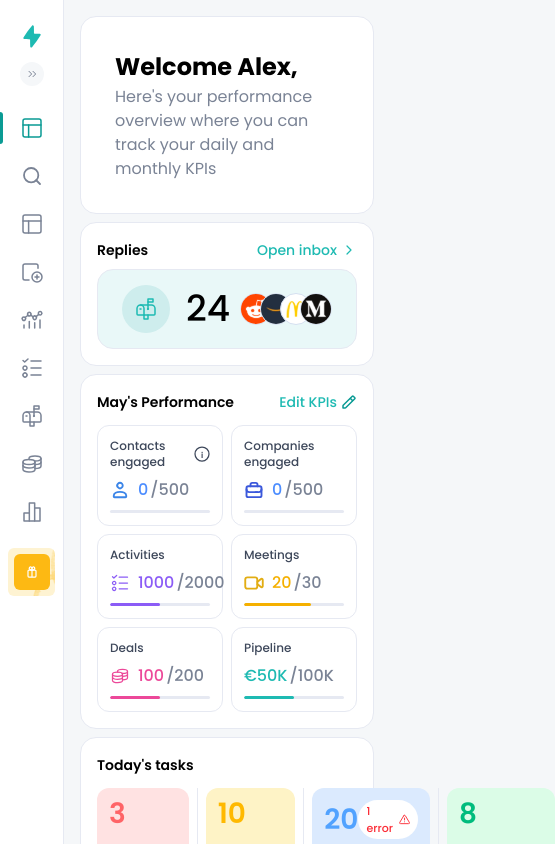
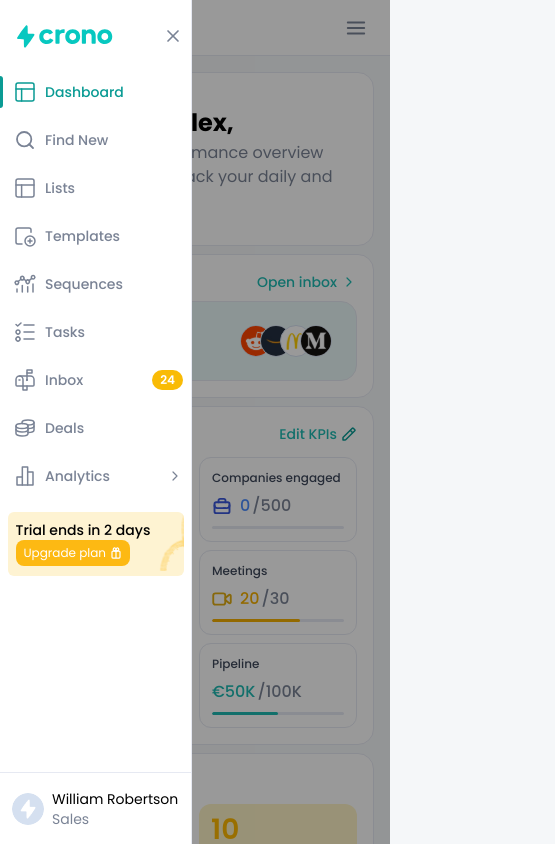
Before and after one commit to gabrielebelloo/crono-dashboard, a React (Vite) app: page /dashboard in a window 390 px wide. Both pictures are taken after a click on the button "Open menu". Shown: the top 844 px of the page, 555 px wide, since content can reach past the window. Built offline with nearby package versions, Linux system fonts and the light colour scheme.

Commit message:
feat: enhance AppLayout and Sidebar components with mobile responsiveness and improved navigation features

```diff
--- a/src/components/layout/AppLayout.tsx
+++ b/src/components/layout/AppLayout.tsx
@@ -1,10 +1,44 @@
+import { useState } from "react";
+import { Link } from "react-router-dom";
 import Sidebar from "./Sidebar/Sidebar";
+import CronoLogo from "../../assets/branding/crono-logo-transparent.svg?react";
 
 export default function AppLayout({ children }: { children: React.ReactNode }) {
+  const [sidebarOpen, setSidebarOpen] = useState(false);
+
   return (
-    <div className="flex">
-      <Sidebar />
-      <main className="w-full p-4">{children}</main>
+    <div className="flex min-h-screen">
+      {/* Mobile top bar */}
+      <header className="fixed top-0 left-0 right-0 z-30 flex h-14 items-center justify-between border-b border-border bg-white px-4 lg:hidden">
+        <Link to="/dashboard" className="flex shrink-0">
+          <CronoLogo className="h-6 w-auto" aria-hidden />
+        </Link>
+        <button
+          type="button"
+          onClick={() => setSidebarOpen(true)}
+          className="flex h-9 w-9 items-center justify-center rounded-lg text-gray hover:bg-light transition-colors cursor-pointer"
+          aria-label="Open menu"
+        >
+          <svg
+            width="22"
+            height="22"
+            viewBox="0 0 24 24"
+            fill="none"
+            stroke="currentColor"
+            strokeWidth="2"
+            strokeLinecap="round"
+            aria-hidden="true"
+          >
+            <line x1="3" y1="6" x2="21" y2="6" />
+            <line x1="3" y1="12" x2="21" y2="12" />
+            <line x1="3" y1="18" x2="21" y2="18" />
+          </svg>
+        </button>
+      </header>
+
+      <Sidebar mobileOpen={sidebarOpen} onClose={() => setSidebarOpen(false)} />
+
+      <main className="w-full p-4 pt-18 lg:pt-4">{children}</main>
     </div>
   );
 }
--- a/src/components/layout/Sidebar/Sidebar.tsx
+++ b/src/components/layout/Sidebar/Sidebar.tsx
@@ -1,4 +1,4 @@
-import { useState } from "react";
+import { useState, useEffect } from "react";
 import { Link } from "react-router-dom";
 import type { SidebarItemType } from "../../../types/sidebarItem";
 import SidebarItem from "./SidebarItem";
@@ -11,12 +11,31 @@
 const SIDEBAR_COLLAPSED_W = 64;
 const SIDEBAR_UNCOLLAPSED_W = 192;
 
-export default function Sidebar() {
+type Props = {
+  mobileOpen: boolean;
+  onClose: () => void;
+};
+
+export default function Sidebar({ mobileOpen, onClose }: Props) {
   const [collapsed, setCollapsed] = useState(false);
   const [expandedItem, setExpandedItem] = useState<string | null>(null);
 
+  useEffect(() => {
+    if (!mobileOpen) return;
+    function onKey(e: KeyboardEvent) {
+      if (e.key === "Escape") onClose();
+    }
+    document.addEventListener("keydown", onKey);
+    return () => document.removeEventListener("keydown", onKey);
+  }, [mobileOpen, onClose]);
+
   const toggleItem = (id: string) => {
     setExpandedItem((prev) => (prev === id ? null : id));
+  };
+
+  const handleNavigate = () => {
+    setExpandedItem(null);
+    onClose();
   };
 
   const sidebarItems: SidebarItemType[] = [
@@ -33,9 +52,90 @@
 
   const widthPx = collapsed ? SIDEBAR_COLLAPSED_W : SIDEBAR_UNCOLLAPSED_W;
 
+  const sidebarContent = (
+    <aside
+      className="flex shrink-0 flex-col bg-white min-h-screen border-r border-border transition-[width] ease-out"
+      style={{ width: SIDEBAR_UNCOLLAPSED_W }}
+    >
+      <div className="flex justify-between items-center pt-[22px] pr-[8px] pb-[22px] pl-[16px]">
+        <Link to="/dashboard" className="flex shrink-0" onClick={onClose}>
+          <CronoLogo className="h-[28px] w-auto max-w-[120px]" aria-hidden />
+        </Link>
+        <button
+          type="button"
+          onClick={onClose}
+          className="flex shrink-0 rounded-full text-gray hover:opacity-80 focus:outline-none focus-visible:ring-2 focus-visible:ring-main/40 lg:hidden cursor-pointer"
+          aria-label="Close menu"
+        >
+          <svg
+            width="20"
+            height="20"
+            viewBox="0 0 24 24"
+            fill="none"
+            stroke="currentColor"
+            strokeWidth="2"
+            strokeLinecap="round"
+            aria-hidden="true"
+          >
+            <line x1="18" y1="6" x2="6" y2="18" />
+            <line x1="6" y1="6" x2="18" y2="18" />
+          </svg>
+        </button>
+      </div>
+
+      <nav className="flex flex-col gap-[8px]">
+        {sidebarItems.map((item) => (
+          <SidebarItem
+            key={item.href}
+            {...item}
+            collapsed={false}
+            isExpanded={expandedItem === item.id}
+            onToggle={() => toggleItem(item.id)}
+            onNavigate={handleNavigate}
+          />
+        ))}
+      </nav>
+
+      <div className="mt-4">
+        <div
+          className="relative w-[176px] h-[64px] bg-[#FEF3D2] mx-auto rounded-md p-[8px] overflow-hidden"
+          title="Trial ends in 2 days"
+        >
+          <div
+            aria-hidden="true"
+            className="mask-contain-top-right pointer-events-none absolute right-0 top-0 bg-trialCta opacity-60 h-[67px] w-[49px] translate-x-3 -translate-y-2"
+            style={{ ["--mask-image" as any]: `url(${cloudPng})` }}
+          />
+          <div className="relative z-10 text-sm font-medium">Trial ends in 2 days</div>
+          <button className="relative z-10 flex items-center bg-trialCta py-[4px] px-[8px] gap-[4px] text-[12px] text-white rounded-[8px] cursor-pointer">
+            Upgrade plan
+            <GiftIcon aria-hidden="true" />
+          </button>
+        </div>
+      </div>
+
+      <div className="min-h-0 flex-1" aria-hidden="true" />
+
+      <div className="flex h-[72px] w-full shrink-0 items-center justify-center border-t border-border px-3 gap-2 py-[14px]">
+        <img
+          width={32}
+          src="/company-logo.png"
+          alt="Company Logo"
+          className="rounded-full object-cover"
+        />
+        <div className="min-w-0 flex-1">
+          <div className="text-sm">William Robertson</div>
+          <div className="text-sm text-gray">Sales</div>
+        </div>
+      </div>
+    </aside>
+  );
+
   return (
+    <>
+      {/* Desktop sidebar */}
       <aside
-      className="flex w-[192px] shrink-0 flex-col bg-white min-h-screen border-r border-border transition-[width] ease-out"
+        className="hidden lg:flex shrink-0 flex-col bg-white min-h-screen border-r border-border transition-[width] ease-out"
         style={{ width: widthPx }}
       >
         <div
@@ -141,5 +241,22 @@
           {collapsed && <span className="sr-only">William Robertson, Sales</span>}
         </div>
       </aside>
+
+      {/* Mobile overlay */}
+      <div
+        className={`fixed inset-0 z-40 lg:hidden transition-opacity duration-300 ${
+          mobileOpen ? "opacity-100 pointer-events-auto" : "opacity-0 pointer-events-none"
+        }`}
+      >
+        <div className="absolute inset-0 bg-black/40" onClick={onClose} aria-hidden="true" />
+        <div
+          className={`absolute left-0 top-0 h-full transition-transform duration-300 ease-out ${
+            mobileOpen ? "translate-x-0" : "-translate-x-full"
+          }`}
+        >
+          {sidebarContent}
+        </div>
+      </div>
+    </>
   );
 }
--- a/src/components/ui/KpiCard.tsx
+++ b/src/components/ui/KpiCard.tsx
@@ -77,7 +77,6 @@
                 className="absolute left-1/2 -translate-x-1/2 top-full mt-2 z-20 w-[246px] rounded-[4px] px-4 py-2 text-xs text-white leading-[18px]"
                 style={{ background: "#151618" }}
               >
-                {/* Caret — top center pointing up */}
                 <span
                   className="absolute left-1/2 -translate-x-1/2 bottom-full h-0 w-0 border-x-[5px] border-b-[5px] border-x-transparent"
                   style={{ borderBottomColor: "#151618" }}
--- a/src/components/ui/SignalItem.tsx
+++ b/src/components/ui/SignalItem.tsx
@@ -43,7 +43,7 @@
   }, [open]);
 
   return (
-    <div className="flex items-center gap-12 px-4 py-2">
+    <div className="flex items-center gap-4 lg:gap-12 px-4 py-2">
       <div className="flex items-center gap-4 flex-1 min-w-0">
         <Avatar avatar={signal.avatar} />
 
@@ -75,7 +75,7 @@
       </div>
 
       <div className="flex items-center gap-4 shrink-0">
-        <span className="text-[11px] font-medium leading-[14px] text-gray whitespace-nowrap">
+        <span className="hidden md:inline text-[11px] font-medium leading-[14px] text-gray whitespace-nowrap">
           {signal.date}
         </span>
 
--- a/src/components/ui/TaskCard.tsx
+++ b/src/components/ui/TaskCard.tsx
@@ -21,7 +21,7 @@
     <button
       type="button"
       onClick={onClick}
-      className={`flex flex-col justify-between rounded-xl p-3 gap-3 cursor-pointer w-full text-left transition-opacity duration-150 hover:opacity-90 ${bgClass}`}
+      className={`flex flex-col justify-between rounded-xl p-3 gap-3 cursor-pointer w-full min-w-[140px] flex-1 text-left transition-opacity duration-150 hover:opacity-90 ${bgClass}`}
     >
       <div className="flex items-center justify-between">
         <span className={`text-[28px] font-semibold leading-none ${colorClass}`}>{count}</span>
--- a/src/types/signal.ts
+++ b/src/types/signal.ts
@@ -1,6 +1,5 @@
 export type DescriptionPart = {
   text: string;
-  /** Renders in teal (--main-color) */
   highlight?: boolean;
 };
 
```
Also changed, not shown: src/pages/DashboardPage/DashboardPage.tsx (+9 -11 lines). Lines whose indentation alone changed are shown as unchanged.
